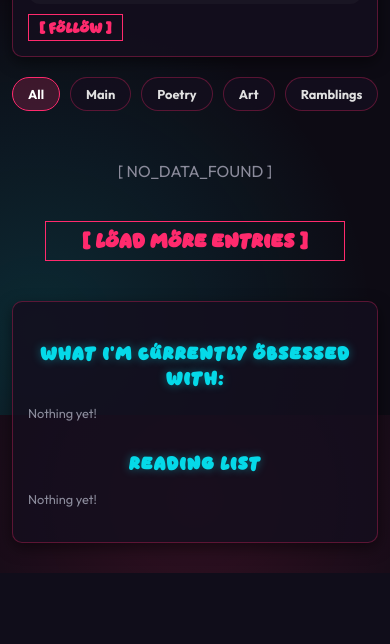
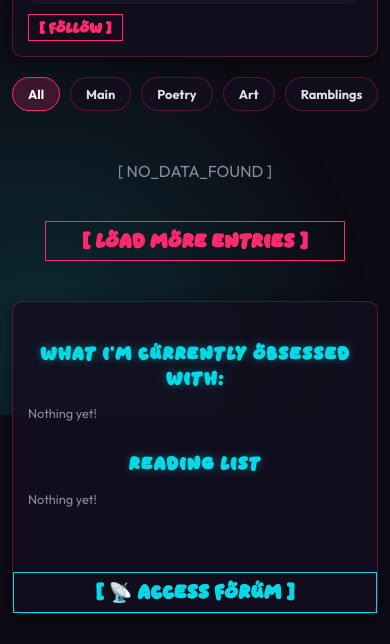
Before and after one commit to MaineJermaine/mainejermaineblog, a Flask app: page / in a window 390 px wide. Shown: the part 429-1073 px from the top of the page. Before the commit the page ends 1002 px from the top, so only its background shows below. Run offline with Flask 3, Linux system fonts and the light colour scheme; data comes from the database, SQL or seed files in the repository; data that the repository does not hold is empty.

Commit message:
UI Polish: responsive backgrounds, forum buttons, custom delete modals

```diff
--- a/static/script.js
+++ b/static/script.js
@@ -350,13 +350,16 @@
 }
 
 function applyBg(type, val) {
+    const bgLayer = document.getElementById('bg-layer');
+    if (!bgLayer) return;
+
     if (type === 'color') {
-        document.body.style.background = val;
+        bgLayer.style.background = val;
     } else if (type === 'media') {
-        document.body.style.background = `url(${val}) no-repeat center center fixed`;
-        document.body.style.backgroundSize = 'cover';
+        bgLayer.style.background = `url(${val}) no-repeat center center`;
+        bgLayer.style.backgroundSize = 'cover';
     } else {
-        document.body.style.background = ''; // revert to css preset
+        bgLayer.style.background = ''; // revert to css preset
     }
 }
 
@@ -367,6 +370,8 @@
         collections.forEach(col => {
             filterContainer.innerHTML += `<button class="filter-btn" onclick="loadPosts('${col}')">${col}</button>`;
         });
+        // Always keep the Forum button at the end
+        filterContainer.innerHTML += `<button class="filter-btn forum-filter-btn" onclick="showForum()">📡 FORUM</button>`;
     }
 
     const postFolder = document.getElementById('post-folder');
@@ -1842,9 +1847,10 @@
 }
 
 async function deleteForumPost(id) {
-    if(!confirm("Erase forum record?")) return;
-    await fetch(`/api/forum/${id}`, { method: 'DELETE' });
-    showForum();
+    showConfirm("ERASE THIS BROADCAST?", async () => {
+        await fetch(`/api/forum/${id}`, { method: 'DELETE' });
+        showForum();
+    });
 }
 
 function handleForumMediaSelect(e) {
--- a/static/style.css
+++ b/static/style.css
@@ -25,13 +25,31 @@
     background-color: var(--bg-color);
     color: var(--text-main);
     font-family: var(--font-body);
+    min-height: 100vh;
+    overflow-x: hidden;
+}
+
+.bg-layer {
+    position: fixed;
+    top: 0;
+    left: 0;
+    width: 100vw;
+    height: 100vh;
+    z-index: -1;
     background-image: radial-gradient(circle at 50% 10%, rgba(255, 42, 109, 0.15) 0%, transparent 40%),
                       radial-gradient(circle at 10% 90%, rgba(5, 217, 232, 0.15) 0%, transparent 40%);
-    background-attachment: fixed;
     background-size: cover;
     background-position: center;
-    min-height: 100vh;
-    overflow-x: hidden;
+    background-repeat: no-repeat;
+}
+
+/* Visibility Utilities */
+.mobile-only { display: none !important; }
+.desktop-only { display: block; }
+
+input[type="checkbox"] {
+    transform: scale(1.4);
+    cursor: pointer;
 }
 
 /* Scrollbar */
@@ -281,6 +299,9 @@
    Targets screens ≤ 768px (phones & small tablets)
    ============================================= */
 @media (max-width: 768px) {
+
+    .mobile-only { display: block !important; }
+    .desktop-only { display: none !important; }
 
     /* --- App container: remove excess side padding --- */
     #app {
--- a/templates/index.html
+++ b/templates/index.html
@@ -8,10 +8,11 @@
     <link id="dynamic-favicon" rel="icon" type="image/x-icon" href="/static/default_pic.jpg">
     <!-- Fonts -->
     <link href="https://fonts.googleapis.com/css2?family=Outfit:wght@300;400;700&family=Press+Start+2P&display=swap" rel="stylesheet">
-    <link rel="stylesheet" href="/static/style.css?v=2.4">
-    <script src="/static/script.js?v=2.4"></script>
+    <link rel="stylesheet" href="/static/style.css?v=2.6">
+    <script src="/static/script.js?v=2.6"></script>
 </head>
 <body>
+    <div id="bg-layer" class="bg-layer"></div>
     <div id="app">
         <!-- Navigation Bar (Tap to Collapse) -->
         <div id="nav-toggle" class="navbar-expand-toggle hidden" onclick="toggleNavbar(false)">[ EXPAND ]</div>
@@ -56,6 +57,7 @@
                     </div>
 
                     <button id="follow-btn" class="glitch-btn" onclick="openFollowModal()" style="margin-top:10px;">[ Follow ]</button>
+                    <button id="desktop-forum-btn" class="glitch-btn desktop-only" onclick="showForum()" style="margin-top:10px; width:100%; border-color:var(--accent-secondary); color:var(--accent-secondary);">[ 📡 ACCESS FORUM ]</button>
                 </div>
             </aside>
 
@@ -158,6 +160,7 @@
                         <div id="reading-list" class="sidebar-list"></div>
                     </div>
                 </div>
+                <button id="mobile-forum-btn" class="glitch-btn mobile-only" onclick="showForum()" style="margin-top:30px; width:100%; border-color:var(--accent-secondary); color:var(--accent-secondary);">[ 📡 ACCESS FORUM ]</button>
             </aside>
         </div>
     </div>
```
